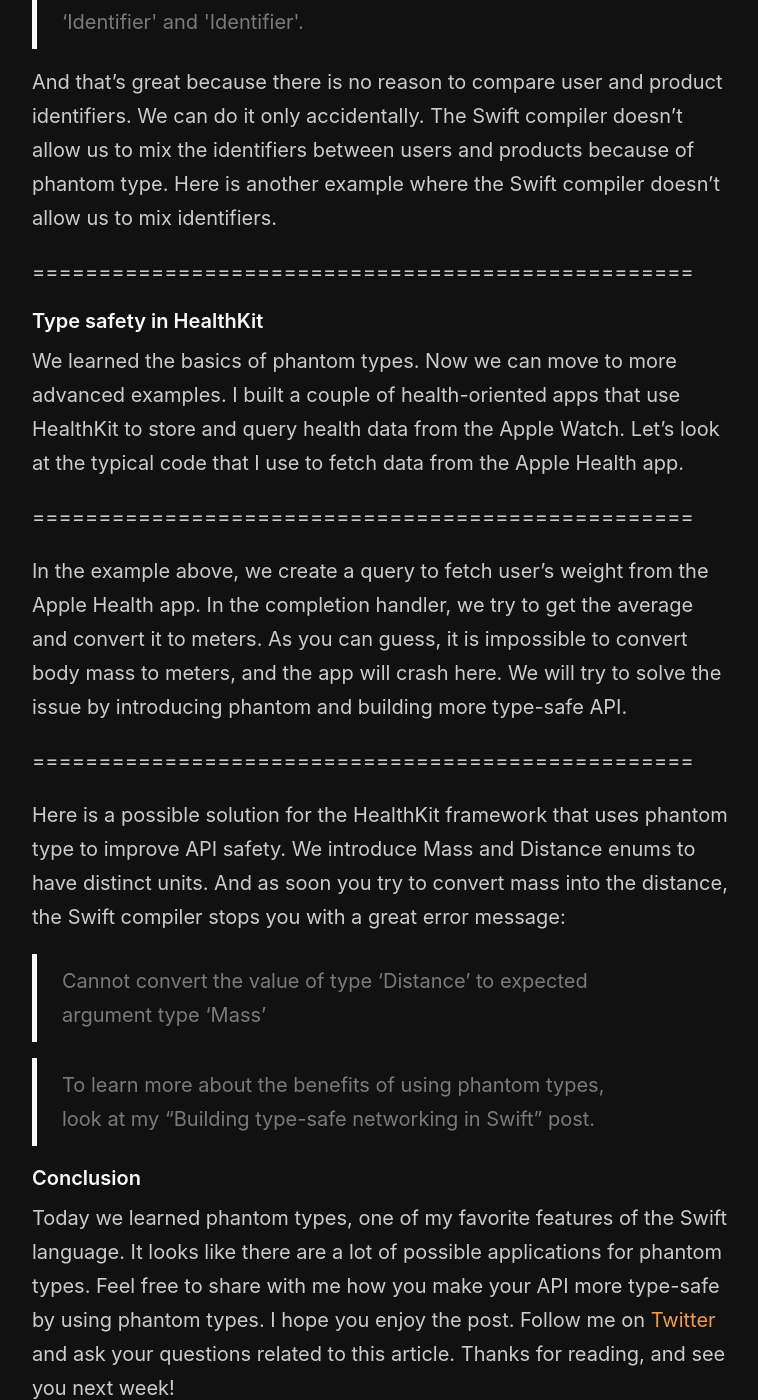
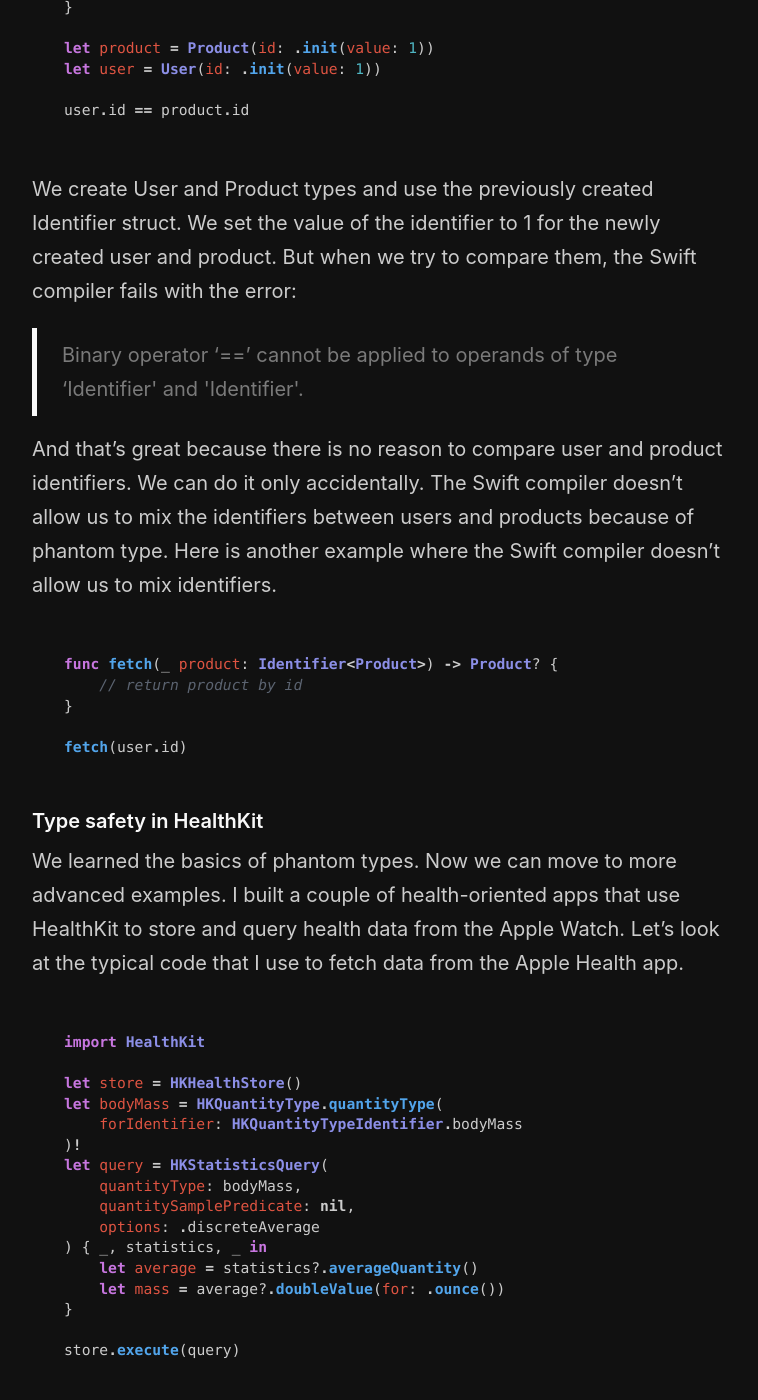
Before and after one commit to mecid/mecid.github.io, a Jekyll site: the page built from _posts/2021-02-18-phantom-types-in-swift.md, in a window 1280 px wide and 1400 px high, scrolled down 1048 px. Shown: the whole window, without its empty margins (258-1016 px from the left). Built offline with Jekyll 4.4.1, drawn with Linux system fonts in a browser that asks for light colours; some of the changed text lies outside the part shown.

Commit message:
code examples added to phantom post

````diff
--- a/_posts/2021-02-18-phantom-types-in-swift.md
+++ b/_posts/2021-02-18-phantom-types-in-swift.md
@@ -10,11 +10,28 @@ Not every language with a static type system has so strong type-safety like Swif
 #### Basics
 A phantom type is a generic type that is declared but never used inside a type where it is declared. It is usually used as a generic constraint to build a more type-safe and robust API. Let's take a look at the quick example.
 
-==================================================
+```swift
+struct Identifier<Holder> {
+    let value: Int
+}
+```
 
 In the example above, we have the Identifier struct with a generic Holder type declared. As you can see, we don't use the Holder type inside the Identifier type. That's why it is called phantom type. Now let's think about the benefits of using types like this.
 
-==================================================
+```swift
+struct User {
+    let id: Identifier<Self>
+}
+
+struct Product {
+    let id: Identifier<Self>
+}
+
+let product = Product(id: .init(value: 1))
+let user = User(id: .init(value: 1))
+
+user.id == product.id
+```
 
 We create User and Product types and use the previously created Identifier struct. We set the value of the identifier to 1 for the newly created user and product. But when we try to compare them, the Swift compiler fails with the error:
 
@@ -22,16 +39,67 @@ We create User and Product types and use the previously created Identifier struc
 
 And that's great because there is no reason to compare user and product identifiers. We can do it only accidentally. The Swift compiler doesn't allow us to mix the identifiers between users and products because of phantom type. Here is another example where the Swift compiler doesn't allow us to mix identifiers.
 
-==================================================
+```swift
+func fetch(_ product: Identifier<Product>) -> Product? {
+    // return product by id
+}
+
+fetch(user.id)
+```
 
 #### Type safety in HealthKit
 We learned the basics of phantom types. Now we can move to more advanced examples. I built a couple of health-oriented apps that use HealthKit to store and query health data from the Apple Watch. Let's look at the typical code that I use to fetch data from the Apple Health app.
 
-==================================================
+```swift
+import HealthKit
+
+let store = HKHealthStore()
+let bodyMass = HKQuantityType.quantityType(
+    forIdentifier: HKQuantityTypeIdentifier.bodyMass
+)!
+let query = HKStatisticsQuery(
+    quantityType: bodyMass,
+    quantitySamplePredicate: nil,
+    options: .discreteAverage
+) { _, statistics, _ in
+    let average = statistics?.averageQuantity()
+    let mass = average?.doubleValue(for: .ounce())
+}
+
+store.execute(query)
+```
 
 In the example above, we create a query to fetch user's weight from the Apple Health app. In the completion handler, we try to get the average and convert it to meters. As you can guess, it is impossible to convert body mass to meters, and the app will crash here. We will try to solve the issue by introducing phantom and building more type-safe API.
 
-==================================================
+```swift
+enum Distance {
+    case mile
+    case meter
+}
+
+enum Mass {
+    case pound
+    case gram
+    case ounce
+}
+
+struct Statistics<Unit> {
+    let value: Double
+}
+
+
+extension Statistics where Unit == Mass {
+    func convert(to unit: Mass) -> Double {
+
+    }
+}
+
+extension Statistics where Unit == Distance {
+    func convert(to unit: Distance) -> Double {
+
+    }
+}
+```
 
 Here is a possible solution for the HealthKit framework that uses phantom type to improve API safety. We introduce Mass and Distance enums to have distinct units. And as soon you try to convert mass into the distance, the Swift compiler stops you with a great error message:
 
````
